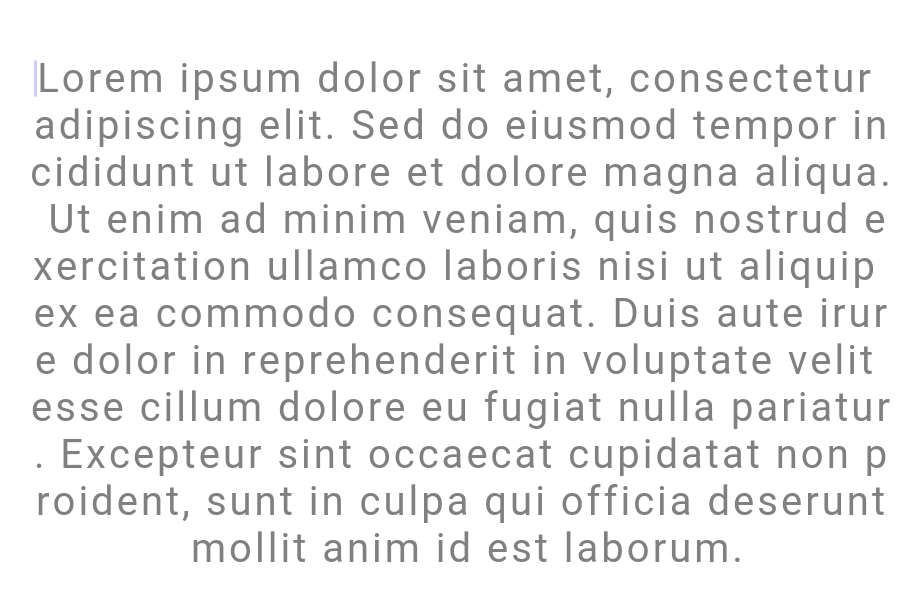
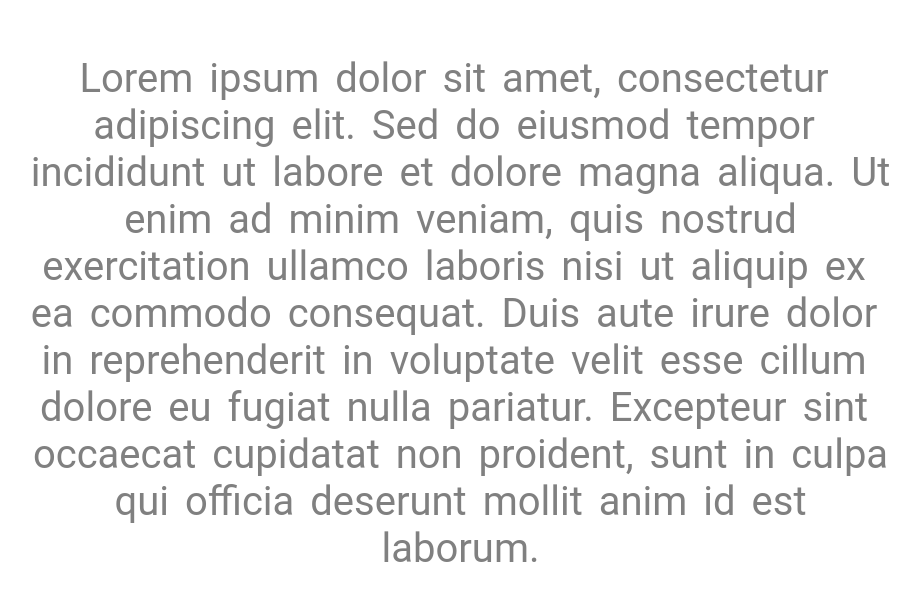
Before and after one commit to aitoAarni/typing-game, a React (Vite) app in the folder frontend/: page / in a window 1280 px wide. Shown: the part 153-754 px from the top of the page, without its empty margins (181-1102 px from the left). Built offline with nearby package versions, Linux system fonts and the light colour scheme.

Commit message:
save point

```diff
--- a/frontend/src/components/TypingBox.tsx
+++ b/frontend/src/components/TypingBox.tsx
@@ -6,17 +6,20 @@
 }
 
 const TypingBox = ({ text }: TypingBoxProps) => {
-    const [charList, setCharList] = useState<string[]>([])
-    const [currentIndex, setCurrentIndex] = useState(0)
-    const [typedCorrectly, setTypedCorrectly] = useState<(boolean | null)[]>([])
+    const [charList, setCharList] = useState<string[][]>([])
+    const [currentIndex, setCurrentIndex] = useState<number[]>([0, 0])
+    const [typedCorrectly, setTypedCorrectly] = useState<(boolean | null)[][]>([])
     const [keyPressInt, setKeyPressInt] = useState<number>(0)
     const currentCharRef = useRef<string>("")
     useEffect(() => {
         if (text?.length) {
-            setCharList(text?.split(""))
-            setTypedCorrectly(new Array(text.length).fill(null))
+            const [partitionedText, typedCorrectlyInitial] = partitionText(text)
+            setCharList(partitionedText)
+            setTypedCorrectly(typedCorrectlyInitial)
         }
+
     }, [text])
+
     useEffect(() => {
         const handleKeyDown = (event: KeyboardEvent) => {
             currentCharRef.current = event.key
@@ -32,14 +35,27 @@
         const char = currentCharRef.current
         const copy = [...typedCorrectly]
         if (char.length === 1) {
-            copy[currentIndex] = char === charList[currentIndex]
-            setTypedCorrectly(copy)
-            setCurrentIndex(prev => Math.min(charList.length, prev + 1))
+            copy[currentIndex[0]][currentIndex[1]] = char === charList[currentIndex[0]][currentIndex[1]]
+            setCurrentIndex(prev => {
+                if (prev[1] + 1 < charList[prev[0]].length - 1) {
+                    return [prev[0], prev[1] + 1]
+                } else if (prev[0] + 1 < charList.length) {
+                    return [prev[0] + 1, 0]
+                } else {
+                    return [prev[0], prev[1] + 1]
+                }
+            })
         } else if (char === "Backspace") {
-            copy[currentIndex - 1] = null
-            setTypedCorrectly(copy)
-            setCurrentIndex(prev => Math.max(0, prev - 1))
+            if (currentIndex[1] === 0 && currentIndex[0] > 0) {
+                currentIndex[0] = currentIndex[0] - 1
+                currentIndex[1] = charList[currentIndex[0]].length - 1
+            } else if (currentIndex[1] > 0) {
+                currentIndex[1] = currentIndex[1] - 1
+            }
+            copy[currentIndex[0]][currentIndex[1]] = null
+            setCurrentIndex(currentIndex)
         }
+        setTypedCorrectly(copy)
     }, [keyPressInt])
 
     return (
@@ -69,18 +85,22 @@
     )
 }
 
-const partitionText = (text: string) => {
+const partitionText = (text: string): [string[][], (boolean | null)[][]] => {
     const words = text.split(" ")
     const partitionedText: string[][] = []
+    const typedCorrectly: (boolean | null)[][] = []
     words.forEach((word, index) => {
         const chars = word.trim().split("")
+        const nullInitializer = new Array(chars.length).fill(null)
         partitionedText.push(chars)
+        typedCorrectly.push(nullInitializer)
         if (index !== words.length - 1) {
             partitionedText.push([" "])
+            typedCorrectly.push([null])
         }
 
     })
-    return partitionedText
+    return [partitionedText, typedCorrectly]
 }
 
 export default TypingBox
```
